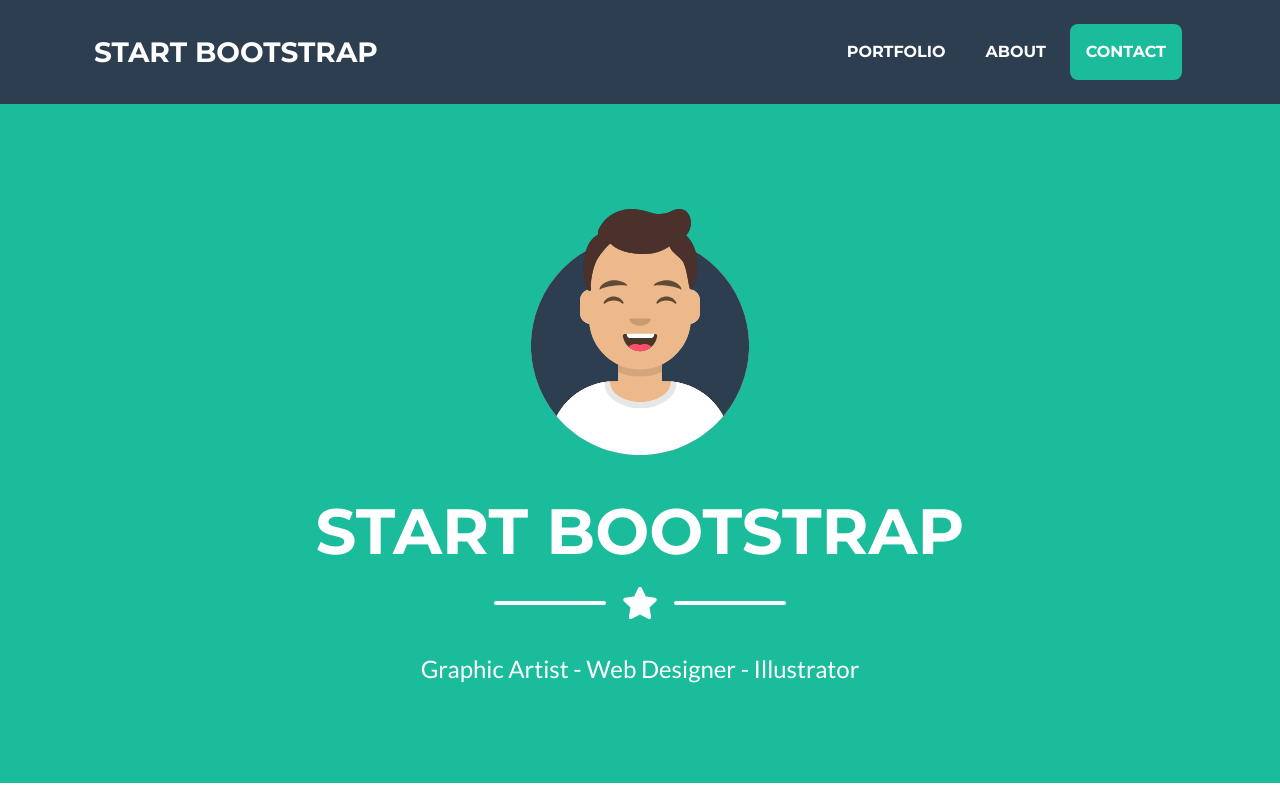
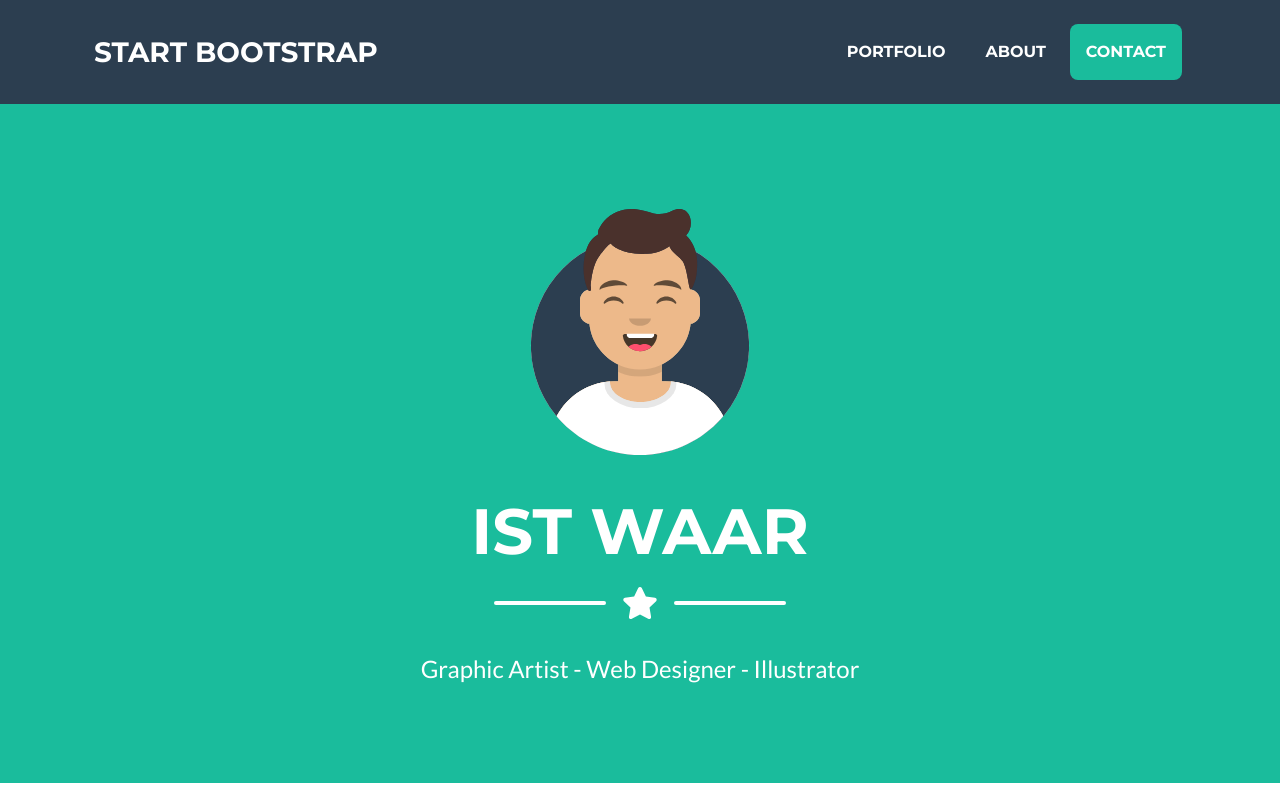
Before and after one commit to EveraertAlexander/IoT_Lab_01, a plain HTML site: page index.html in a window 1280 px wide. Shown: the top 800 px of the page. Drawn offline with nearby package versions, Linux system fonts and the light colour scheme.

Commit message:
TEST AANPASSING

```diff
--- a/index.html
+++ b/index.html
@@ -40,7 +40,7 @@
                 <!-- Masthead Avatar Image-->
                 <img class="masthead-avatar mb-5" src="assets/img/avataaars.svg" alt="" />
                 <!-- Masthead Heading-->
-                <h1 class="masthead-heading text-uppercase mb-0">Start Bootstrap</h1>
+                <h1 class="masthead-heading text-uppercase mb-0">IST WAAR</h1>
                 <!-- Icon Divider-->
                 <div class="divider-custom divider-light">
                     <div class="divider-custom-line"></div>
```
